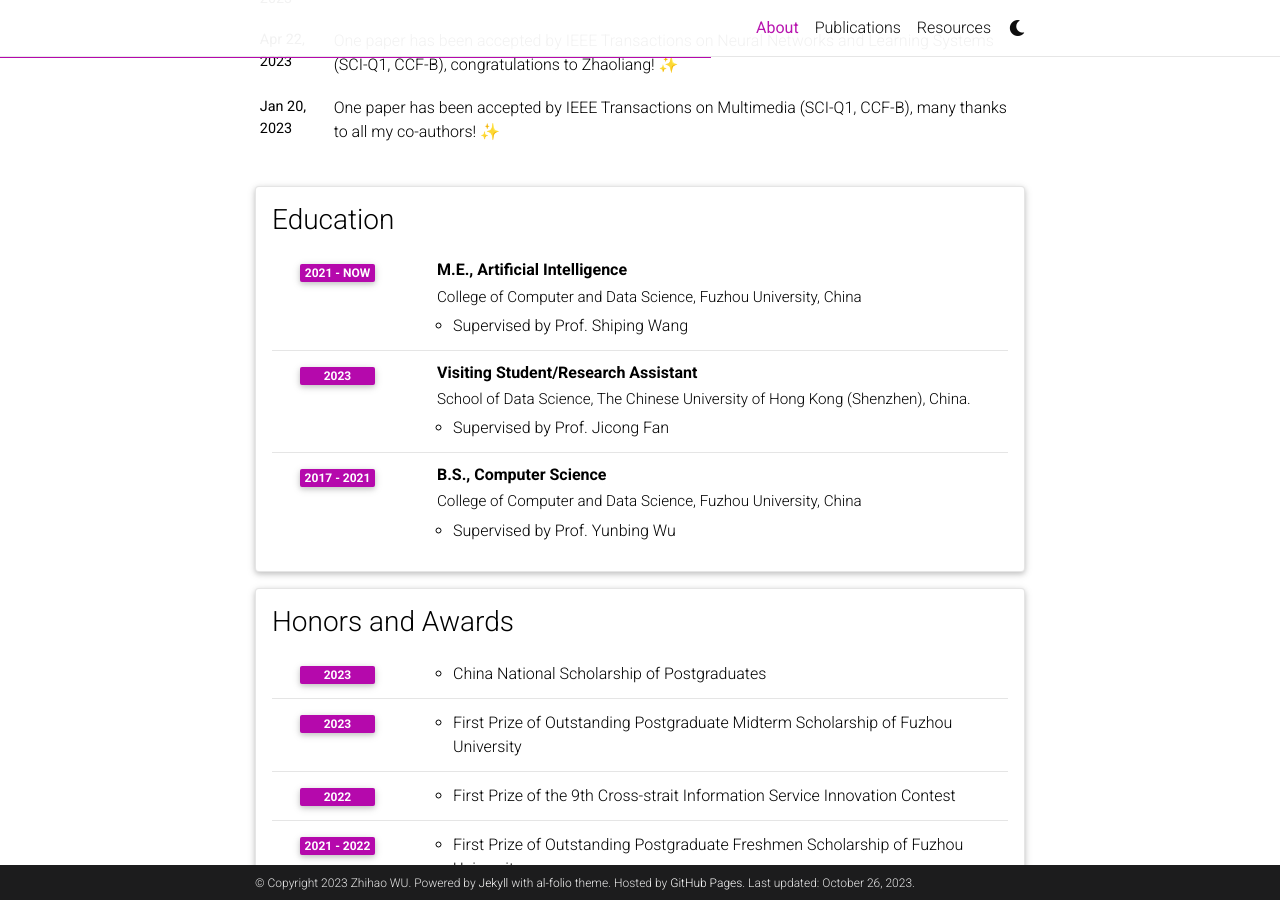
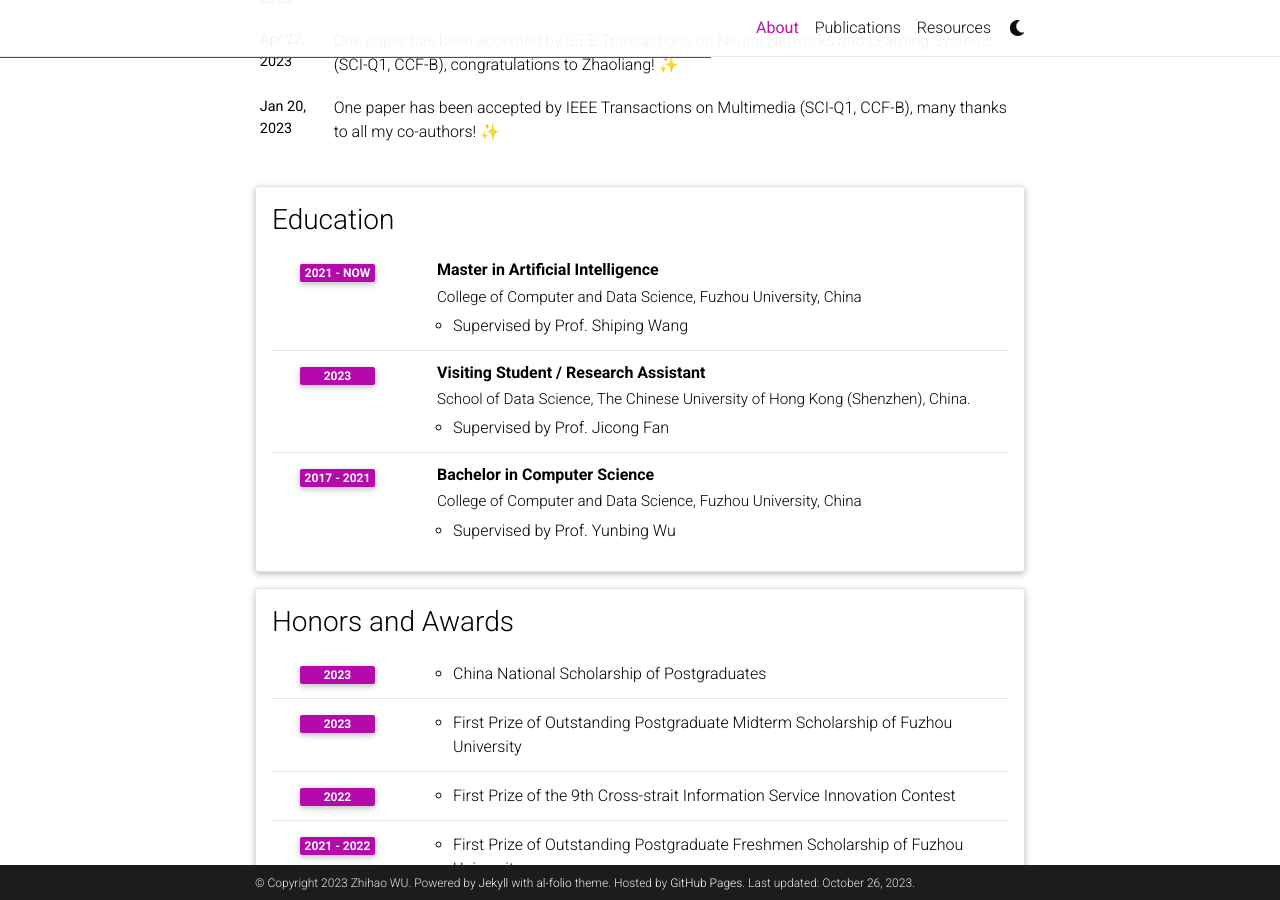
Before and after one commit to huangsuj/huangsuj.github.io, a Jekyll site: the page built from _pages/about.md, in a window 1280 px wide and 900 px high, scrolled down 836 px. Built offline with Jekyll 4.4.1, drawn with Linux system fonts in a browser that asks for light colours; full-size pictures stand in for the smaller copies a plugin makes; emoji names are drawn with the system emoji font; comment, search, counter and statistics services are not loaded; a style sheet for code colours, icons or effects is not loaded.

Commit message:
Update cvAbout.yml

```diff
--- a/_data/cvAbout.yml
+++ b/_data/cvAbout.yml
@@ -1,17 +1,17 @@
 - title: Education
   type: time_table
   contents:
-    - title: M.E., Artificial Intelligence
+    - title: Master in Artificial Intelligence
       institution: College of Computer and Data Science, Fuzhou University, China
       year: 2021 - now
       description:
         - Supervised by Prof. Shiping Wang
-    - title: Visiting Student/Research Assistant
+    - title: Visiting Student / Research Assistant
       institution: School of Data Science, The Chinese University of Hong Kong (Shenzhen), China.
       year: 2023
       description:
         - Supervised by Prof. Jicong Fan
-    - title: B.S., Computer Science
+    - title: Bachelor in Computer Science
       institution: College of Computer and Data Science, Fuzhou University, China
       year: 2017 - 2021
       description:
```
